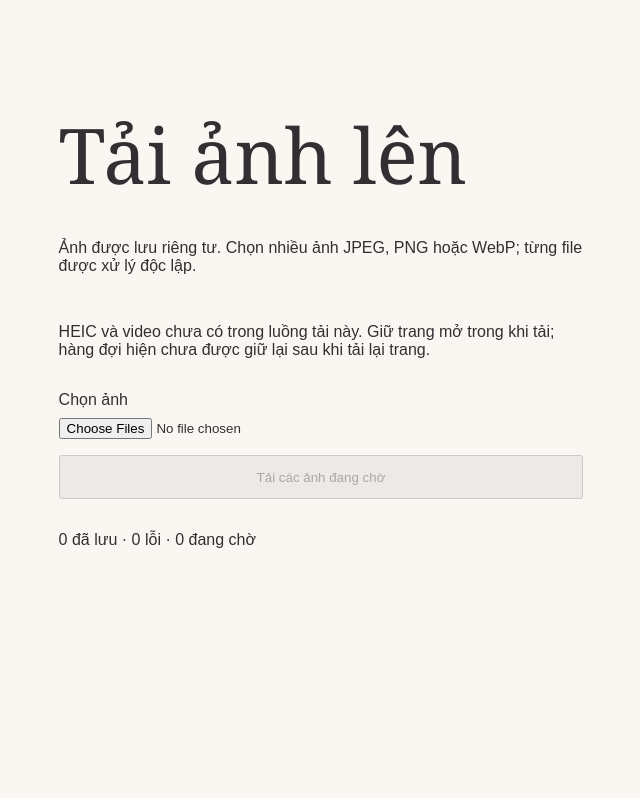
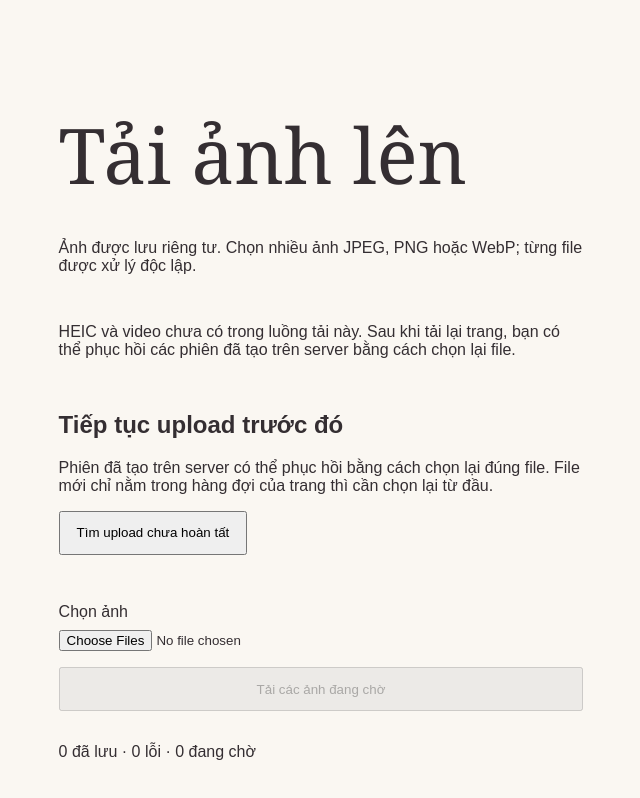
Before and after one commit to MinhQuun/OurSpace, a Next.js app: page /media/upload in a window 1280 px wide. Shown: the top 798 px of the page, without its empty margins (319-959 px from the left). Built offline with nearby package versions, Linux system fonts and the light colour scheme; no server answers.

Commit message:
feat(m02): recover pending uploads after page reload

```diff
--- /dev/null
+++ b/src/app/media/upload/recovery-panel.tsx
@@ -0,0 +1,37 @@
+"use client";
+import { useRef, useState } from "react";
+type Pending={uploadId:string;title:string;mimeType:string;byteSize:number;sha256:string};
+export default function RecoveryPanel({disabled,onRecover,onSignedOut}:{disabled:boolean;onRecover:(id:string,file:File)=>void;onSignedOut:()=>void}){
+ const [items,setItems]=useState<Pending[]>([]),[cursor,setCursor]=useState<string|null>(null),[busy,setBusy]=useState(false),[message,setMessage]=useState("");
+ const locked=useRef(false);
+ async function load(after?:string){
+  if(locked.current)return;locked.current=true;setBusy(true);setMessage("");
+  try{const response=await fetch("/api/media/upload"+(after?"?after="+after:""),{cache:"no-store"});
+   if(response.status===401){setItems([]);onSignedOut();return;}if(!response.ok)throw new Error();
+   const result=await response.json();setItems(old=>after?[...old,...result.items]:result.items);setCursor(result.nextCursor);
+   if(!after&&!result.items.length)setMessage("Không có upload nào cần phục hồi.");
+  }catch{setMessage("Chưa đọc được danh sách. Hãy thử lại.");}finally{locked.current=false;setBusy(false);}
+ }
+ async function choose(item:Pending,file?:File){
+  if(!file||locked.current)return;locked.current=true;setBusy(true);setMessage("");
+  try{
+   const response=await fetch("/api/media/upload?uploadId="+item.uploadId,{cache:"no-store"});
+   if(response.status===401){setItems([]);onSignedOut();return;}if(!response.ok)throw new Error();
+   if((await response.json()).state==="completed"){setItems(old=>old.filter(i=>i.uploadId!==item.uploadId));setMessage("Ảnh này đã được lưu; không cần tải lại.");return;}
+   if(file.size!==item.byteSize){setMessage("File đã chọn không khớp bản đang phục hồi.");return;}
+   const digest=Array.from(new Uint8Array(await crypto.subtle.digest("SHA-256",await file.arrayBuffer())),b=>b.toString(16).padStart(2,"0")).join("");
+   if(digest!==item.sha256){setMessage("File đã chọn không khớp bản đang phục hồi.");return;}
+   onRecover(item.uploadId,file);setItems(old=>old.filter(i=>i.uploadId!==item.uploadId));setMessage("Đã thêm vào hàng đợi. Bạn có thể tiếp tục tải.");
+  }catch{setMessage("Chưa phục hồi được file. Hãy thử lại.");}finally{locked.current=false;setBusy(false);}
+ }
+ return <section aria-label="Phục hồi upload">
+  <h2>Tiếp tục upload trước đó</h2>
+  <p>Phiên đã tạo trên server có thể phục hồi bằng cách chọn lại đúng file. File mới chỉ nằm trong hàng đợi của trang thì cần chọn lại từ đầu.</p>
+  <button disabled={disabled||busy} onClick={()=>void load()}>Tìm upload chưa hoàn tất</button>
+  {message&&<p role="status">{message}</p>}
+  <ul>{items.map(item=><li key={item.uploadId}><strong>{item.title}</strong>
+   <label>Chọn lại {item.title}<input type="file" disabled={disabled||busy} onChange={event=>{const file=event.target.files?.[0];event.target.value="";void choose(item,file);}}/></label>
+  </li>)}</ul>
+  {cursor&&<button disabled={disabled||busy} onClick={()=>void load(cursor)}>Xem thêm phiên upload</button>}
+ </section>;
+}
--- a/src/app/media/upload/upload-queue.tsx
+++ b/src/app/media/upload/upload-queue.tsx
@@ -1,5 +1,6 @@
 "use client";
 import { useEffect, useRef, useState } from "react";
+import RecoveryPanel from "./recovery-panel";
 import styles from "./upload.module.css";
 type Item={id:string;file:File;state:"queued"|"checking"|"uploading"|"processing"|"completed"|"failed";progress:number;uploadId?:string;error?:string};
 const labels={queued:"Đang chờ",checking:"Đang kiểm tra",uploading:"Đang tải",processing:"Đang xác minh",completed:"Đã lưu riêng tư",failed:"Chưa tải được"};
@@ -45,7 +46,10 @@ export default function UploadQueue(){
  if(signedOut)return <p role="alert">Phiên đăng nhập đã kết thúc. <a href="/account">Đăng nhập lại</a></p>;
  return <section aria-label="Hàng đợi tải ảnh" className={styles.queue}>
   <p>Ảnh được lưu riêng tư. Chọn nhiều ảnh JPEG, PNG hoặc WebP; từng file được xử lý độc lập.</p>
-  <p>HEIC và video chưa có trong luồng tải này. Giữ trang mở trong khi tải; hàng đợi hiện chưa được giữ lại sau khi tải lại trang.</p>
+  <p>HEIC và video chưa có trong luồng tải này. Sau khi tải lại trang, bạn có thể phục hồi các phiên đã tạo trên server bằng cách chọn lại file.</p>
+  <RecoveryPanel disabled={busy} onSignedOut={()=>{queue.current=[];setSignedOut(true);publish();}} onRecover={(id,file)=>{
+   if(!queue.current.some(item=>item.uploadId===id))queue.current.push({id:crypto.randomUUID(),file,uploadId:id,state:"queued",progress:0});publish();
+  }}/>
   <label>Chọn ảnh<input type="file" multiple accept="image/jpeg,image/png,image/webp" disabled={busy} onChange={event=>{
    queue.current.push(...Array.from(event.target.files??[]).map(file=>({id:crypto.randomUUID(),file,state:"queued" as const,progress:0})));publish();event.target.value="";
   }}/></label>
```
Also changed, not shown: 2 other files (tests, documents, lock files or other folders).
